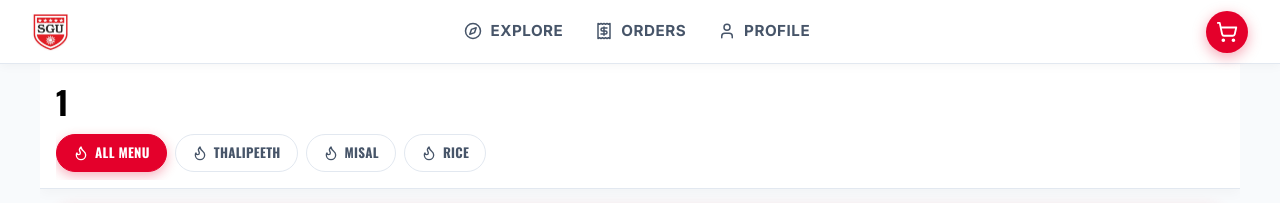
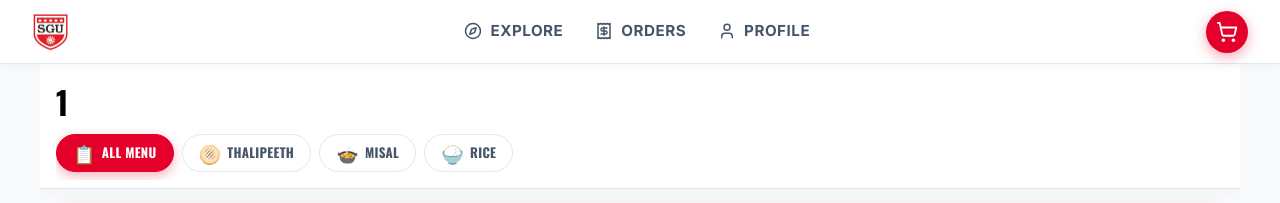
Before and after one commit to omgarkal359-gif/Smart-Bite, a React (Vite) app: page /student/shop/1 in a window 1280 px wide. Shown: the top 203 px of the page. Built offline with nearby package versions, Linux system fonts and the light colour scheme; no server answers; the database is empty; sample sign-in values are in the browser's storage.

Commit message:
feat: Replace generic Lucide icons with colorful Food Emojis for categories

```diff
--- a/src/pages/InteractiveMenu.jsx
+++ b/src/pages/InteractiveMenu.jsx
@@ -12,18 +12,26 @@ import './pages.css';
 import './menu_v21.css';
 
 const CAT_ICONS = {
-  'Pizzas': <Pizza size={16} />,
-  'Burgers': <Sandwich size={16} />,
-  'Beverages': <Coffee size={16} />,
-  "Tea's": <Coffee size={16} />,
-  'Coffee': <Coffee size={16} />,
-  'Cold Beverages': <Coffee size={16} />,
-  'Wadapav': <Flame size={16} />,
-  'Misal': <Flame size={16} />,
-  "Dosa's": <Flame size={16} />,
-  "Idli's": <Utensils size={16} />,
-  'Noodles': <Utensils size={16} />,
-  'Shakes': <Coffee size={16} />
+  'All Menu': <span className="text-lg leading-none">📋</span>,
+  'Pizzas': <span className="text-lg leading-none">🍕</span>,
+  'Burgers': <span className="text-lg leading-none">🍔</span>,
+  'Beverages': <span className="text-lg leading-none">🥤</span>,
+  "Tea's": <span className="text-lg leading-none">☕</span>,
+  'Coffee': <span className="text-lg leading-none">☕</span>,
+  'Cold Beverages': <span className="text-lg leading-none">🧊</span>,
+  'Wadapav': <span className="text-lg leading-none">🍔</span>,
+  'Misal': <span className="text-lg leading-none">🍲</span>,
+  "Dosa's": <span className="text-lg leading-none">🥞</span>,
+  "Idli's": <span className="text-lg leading-none">🍚</span>,
+  'Noodles': <span className="text-lg leading-none">🍜</span>,
+  'Shakes': <span className="text-lg leading-none">🥤</span>,
+  'Thalipeeth': <span className="text-lg leading-none">🫓</span>,
+  'Medu Vada': <span className="text-lg leading-none">🍩</span>,
+  'Appe (7 pcs)': <span className="text-lg leading-none">🧆</span>,
+  "Paratha's": <span className="text-lg leading-none">🫓</span>,
+  "Pasta's": <span className="text-lg leading-none">🍝</span>,
+  'Rice': <span className="text-lg leading-none">🍚</span>,
+  'Veg Wraps': <span className="text-lg leading-none">🌯</span>
 };
 
 const getFallbackIcon = (category) => {
@@ -257,7 +265,7 @@ const InteractiveMenu = () => {
               className={`category-pill-v21 tap-effect ${activeCategory === cat ? 'active' : ''}`}
               onClick={() => setActiveCategory(cat)}
             >
-              {CAT_ICONS[cat] || <Flame size={16} />}
+              {CAT_ICONS[cat] || <span className="text-lg leading-none">🥘</span>}
               <span>{cat}</span>
             </button>
           ))}
```
